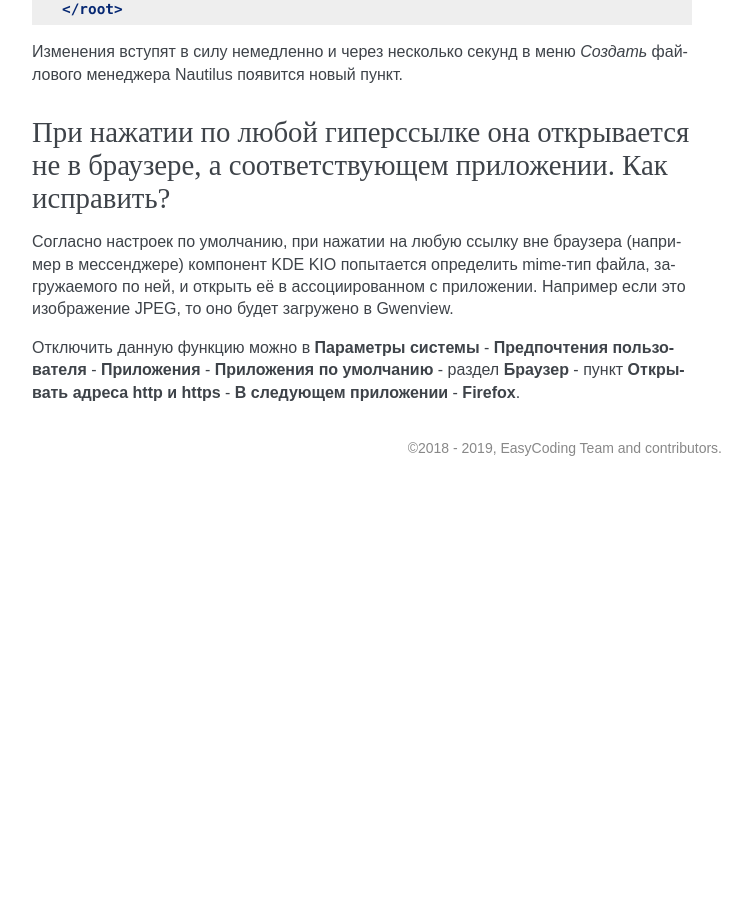
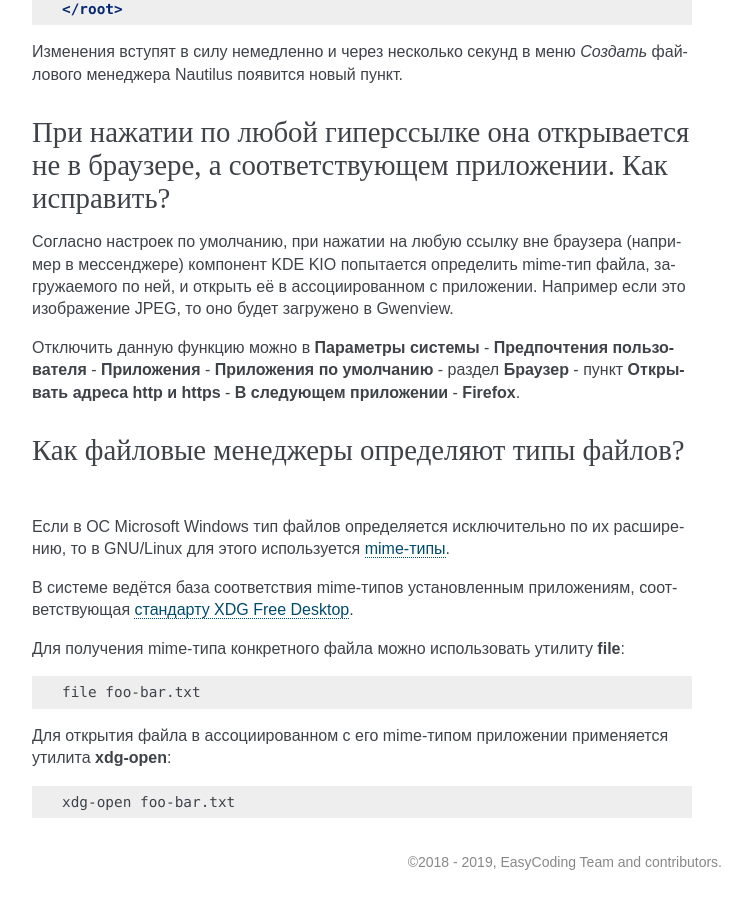
Before and after one commit to RussianFedora/FAQ, a Sphinx documentation site: the page built from source/using-system.rst, in a window 1280 px wide and 900 px high, scrolled down 18708 px. Shown: the whole window, without its empty margins (388-1137 px from the left). Built offline with Sphinx 7.4.7, drawn with Linux system fonts in a browser that asks for light colours; before the commit the page ends 19194 px from its top, so only the background shows below that; some of the changed text lies outside the part shown.

Commit message:
Added question about mime types and file associations.

```diff
--- a/source/using-system.rst
+++ b/source/using-system.rst
@@ -1068,3 +1068,25 @@ KDE Connect не видит мой смартфон. Как исправить?
 Согласно настроек по умолчанию, при нажатии на любую ссылку вне браузера (например в мессенджере) компонент KDE KIO попытается определить mime-тип файла, загружаемого по ней, и открыть её в ассоциированном с приложении. Например если это изображение JPEG, то оно будет загружено в Gwenview.
 
 Отключить данную функцию можно в **Параметры системы** - **Предпочтения пользователя** - **Приложения** - **Приложения по умолчанию** - раздел **Браузер** - пункт **Открывать адреса http и https** - **В следующем приложении** - **Firefox**.
+
+.. index:: mime type, file type
+.. _file-types:
+
+Как файловые менеджеры определяют типы файлов?
+=================================================
+
+Если в ОС Microsoft Windows тип файлов определяется исключительно по их расширению, то в GNU/Linux для этого используется `mime-типы <https://ru.wikipedia.org/wiki/%D0%A1%D0%BF%D0%B8%D1%81%D0%BE%D0%BA_MIME-%D1%82%D0%B8%D0%BF%D0%BE%D0%B2>`__.
+
+В системе ведётся база соответствия mime-типов установленным приложениям, соответствующая `стандарту XDG Free Desktop <https://specifications.freedesktop.org/mime-apps-spec/mime-apps-spec-latest.html>`__.
+
+Для получения mime-типа конкретного файла можно использовать утилиту **file**:
+
+.. code-block:: bash
+
+    file foo-bar.txt
+
+Для открытия файла в ассоциированном с его mime-типом приложении применяется утилита **xdg-open**:
+
+.. code-block:: bash
+
+    xdg-open foo-bar.txt
```
